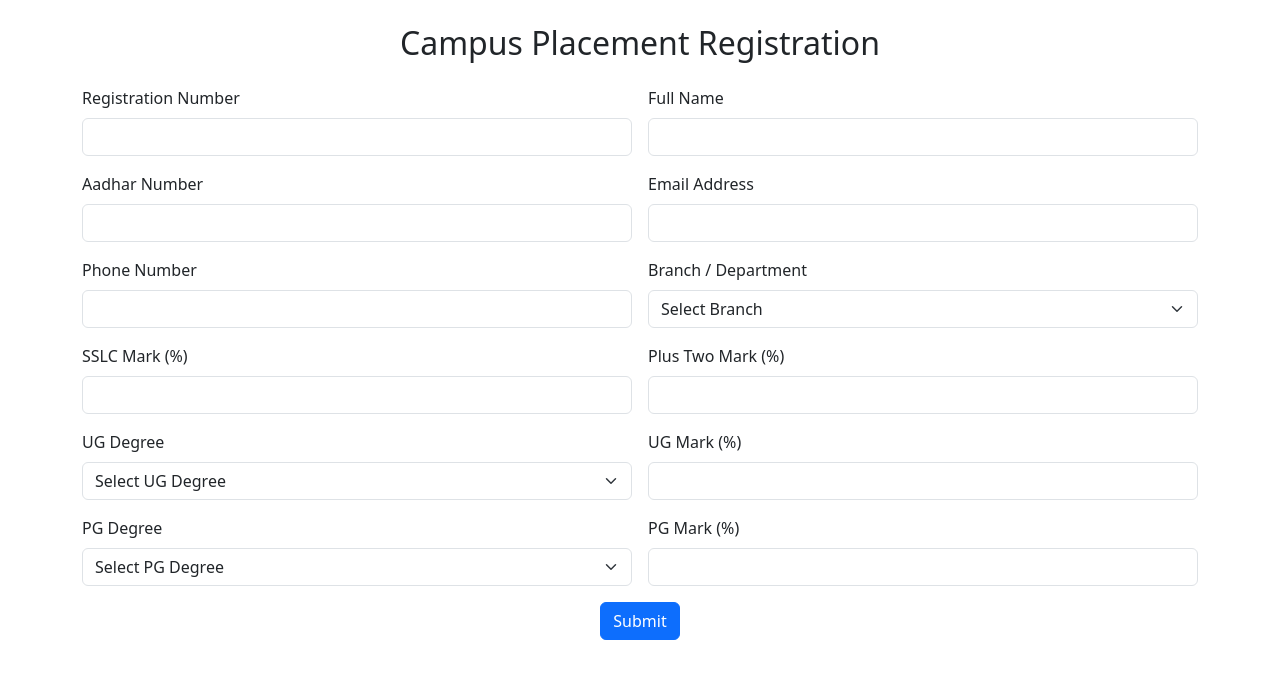
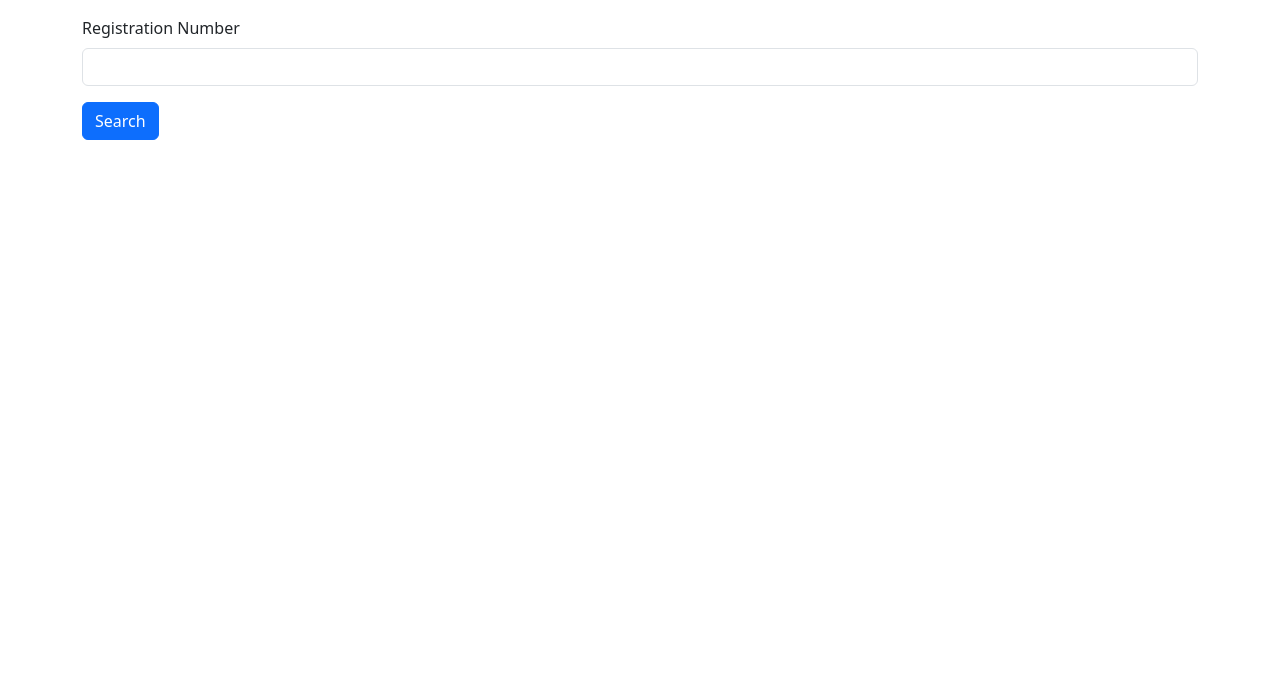
Before and after one commit to gouthm04/campus-placement-react-app, a React (Vite) app: page / in a window 1280 px wide. Shown: the top 678 px of the page. Built offline with nearby package versions, Linux system fonts and the light colour scheme.

Commit message:
Add search student page

```diff
--- a/src/App.jsx
+++ b/src/App.jsx
@@ -2,12 +2,13 @@
 
 import './App.css'
 import RegisterStudent from './components/RegisterStudent'
+import SearchStudent from './components/SearchStudent'
 
 function App() {
 
   return (
     <>
-    <RegisterStudent/>
+    <SearchStudent/>
     </>
       )
 }
--- /dev/null
+++ b/src/components/SearchStudent.jsx
@@ -0,0 +1,21 @@
+import React from 'react'
+
+const SearchStudent = () => {
+  return (
+    <div>
+        <div className="container mt-3">
+            <div className="row g-3">
+                <div className="col-12 ">
+                    <label htmlFor="" className="form-label">Registration Number</label>
+                    <input type="text" className="form-control" />
+                </div>
+                <div className="col-12">
+                    <button className="btn btn-primary">Search</button>
+                </div>
+            </div>
+        </div>
+    </div>
+  )
+}
+
+export default SearchStudent
```
